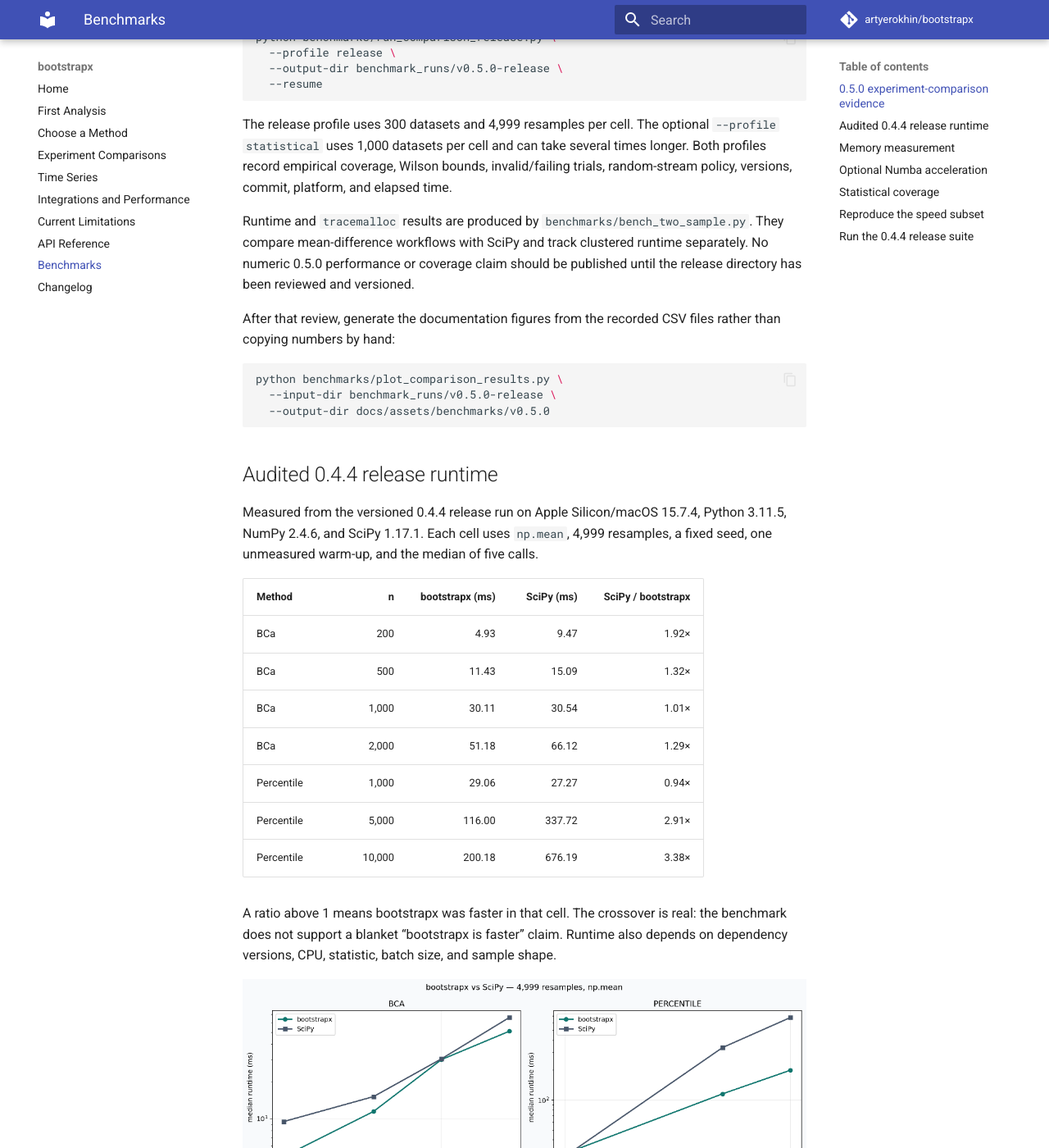
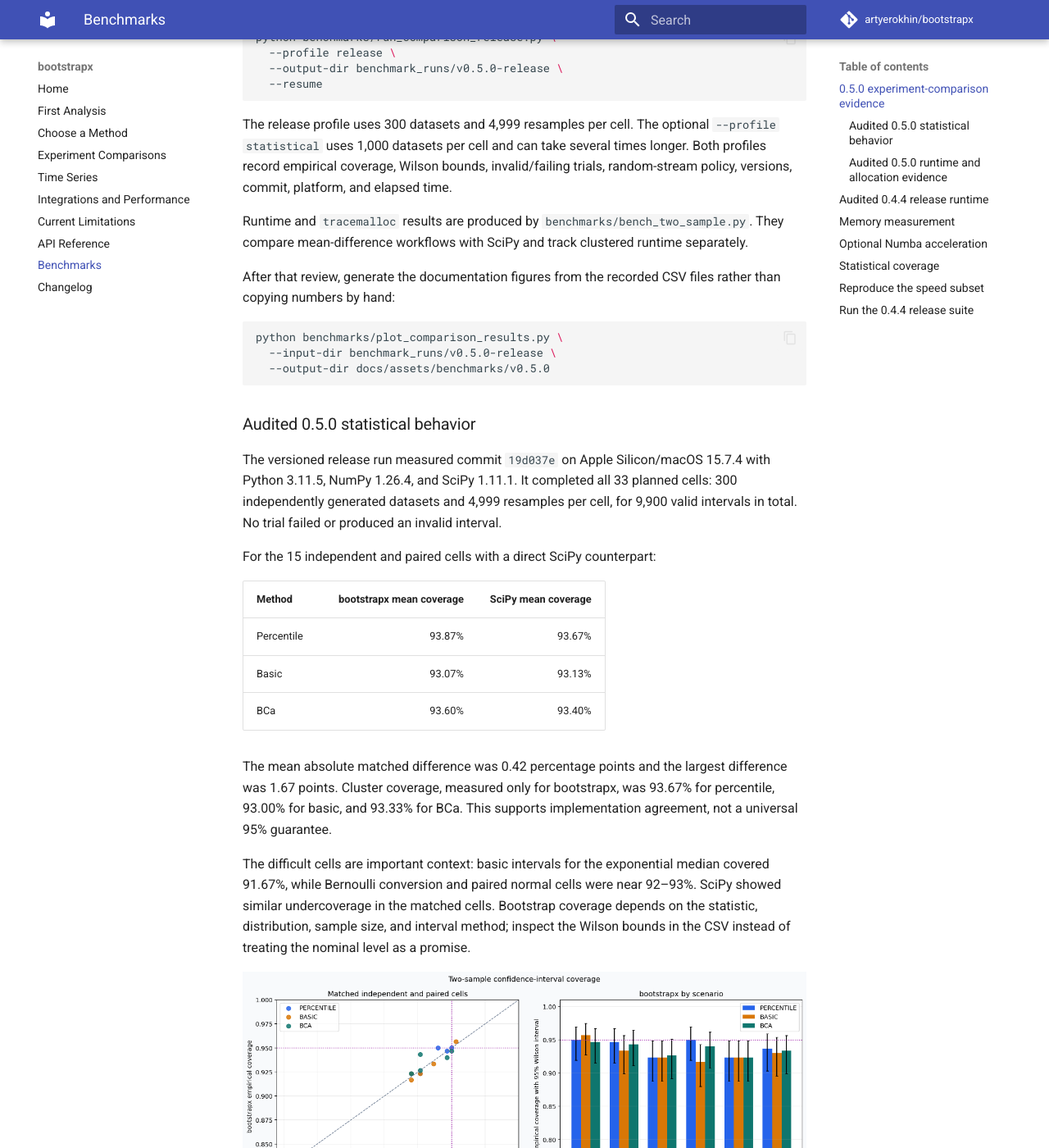
Before and after one commit to artyerokhin/bootstrapx, an MkDocs documentation site: the page built from docs/benchmarks.md, in a window 1280 px wide and 1400 px high, scrolled down 980 px. Shown: the whole window at 82% size. Built offline with MkDocs 1.6.1 and Material for MkDocs 9.7.7, drawn with Linux system fonts in a browser that asks for light colours; comment, search, counter and statistics services are not loaded; some of the changed text lies outside the part shown.

Commit message:
docs: publish audited 0.5.0 benchmark evidence

````diff
--- a/docs/benchmarks.md
+++ b/docs/benchmarks.md
@@ -56,9 +56,7 @@
 
 Runtime and `tracemalloc` results are produced by
 `benchmarks/bench_two_sample.py`. They compare mean-difference workflows with
-SciPy and track clustered runtime separately. No numeric 0.5.0 performance or
-coverage claim should be published until the release directory has been
-reviewed and versioned.
+SciPy and track clustered runtime separately.
 
 After that review, generate the documentation figures from the recorded CSV
 files rather than copying numbers by hand:
@@ -68,6 +66,68 @@
   --input-dir benchmark_runs/v0.5.0-release \
   --output-dir docs/assets/benchmarks/v0.5.0
 ```
+
+### Audited 0.5.0 statistical behavior
+
+The versioned release run measured commit `19d037e` on Apple Silicon/macOS
+15.7.4 with Python 3.11.5, NumPy 1.26.4, and SciPy 1.11.1. It completed all 33
+planned cells: 300 independently generated datasets and 4,999 resamples per
+cell, for 9,900 valid intervals in total. No trial failed or produced an
+invalid interval.
+
+For the 15 independent and paired cells with a direct SciPy counterpart:
+
+| Method | bootstrapx mean coverage | SciPy mean coverage |
+|---|---:|---:|
+| Percentile | 93.87% | 93.67% |
+| Basic | 93.07% | 93.13% |
+| BCa | 93.60% | 93.40% |
+
+The mean absolute matched difference was 0.42 percentage points and the
+largest difference was 1.67 points. Cluster coverage, measured only for
+bootstrapx, was 93.67% for percentile, 93.00% for basic, and 93.33% for BCa.
+This supports implementation agreement, not a universal 95% guarantee.
+
+The difficult cells are important context: basic intervals for the
+exponential median covered 91.67%, while Bernoulli conversion and paired
+normal cells were near 92–93%. SciPy showed similar undercoverage in the
+matched cells. Bootstrap coverage depends on the statistic, distribution,
+sample size, and interval method; inspect the Wilson bounds in the CSV instead
+of treating the nominal level as a promise.
+
+![Two-sample empirical coverage](assets/benchmarks/v0.5.0/coverage.png)
+
+Auditable inputs: [coverage CSV](https://github.com/artyerokhin/bootstrapx/blob/main/benchmark_runs/v0.5.0-release/coverage/coverage.csv)
+and [environment metadata](https://github.com/artyerokhin/bootstrapx/blob/main/benchmark_runs/v0.5.0-release/coverage/metadata.json).
+
+### Audited 0.5.0 runtime and allocation evidence
+
+Each timing cell used 4,999 resamples, one unmeasured warm-up, and the median
+of five measured calls. The statistic was `np.mean` and the effect was a
+treatment-minus-control difference.
+
+| Method | Control / treatment rows | bootstrapx (ms) | SciPy (ms) | SciPy / bootstrapx |
+|---|---:|---:|---:|---:|
+| Percentile | 200 / 250 | 39.27 | 50.32 | 1.28× |
+| BCa | 200 / 250 | 41.69 | 53.67 | 1.29× |
+| Percentile | 1,000 / 1,250 | 80.49 | 155.87 | 1.94× |
+| BCa | 1,000 / 1,250 | 89.02 | 186.84 | 2.10× |
+| Percentile | 10,000 / 12,500 | 536.50 | 1,551.99 | 2.89× |
+
+![Two-sample runtime](assets/benchmarks/v0.5.0/runtime.png)
+
+The `tracemalloc` peaks were 0.137 MB versus 85.867 MB at 500 control rows,
+and 0.097 MB versus 343.308 MB at 2,000 rows. This narrowly demonstrates the
+allocation benefit of bounded batches in this configuration. `tracemalloc`
+is not process RSS and does not cover every native allocation, so the result
+must not be presented as total-memory usage. Cluster-only bootstrapx calls
+took 120.01 ms for 40 control clusters and 452.13 ms for 200 clusters, with
+five rows per cluster.
+
+Auditable inputs: [runtime CSV](https://github.com/artyerokhin/bootstrapx/blob/main/benchmark_runs/v0.5.0-release/runtime/runtime.csv),
+[memory CSV](https://github.com/artyerokhin/bootstrapx/blob/main/benchmark_runs/v0.5.0-release/runtime/memory.csv),
+[cluster runtime CSV](https://github.com/artyerokhin/bootstrapx/blob/main/benchmark_runs/v0.5.0-release/runtime/cluster_runtime.csv),
+and [environment metadata](https://github.com/artyerokhin/bootstrapx/blob/main/benchmark_runs/v0.5.0-release/runtime/metadata.json).
 
 ## Audited 0.4.4 release runtime
 
````
Also changed, not shown: CHANGELOG.md (+2 -0 lines), README.md (+9 -0 lines), docs/changelog.md (+2 -0 lines), docs/assets/benchmarks/v0.5.0/coverage.png (added), docs/assets/benchmarks/v0.5.0/runtime.png (added), 5 other files.
